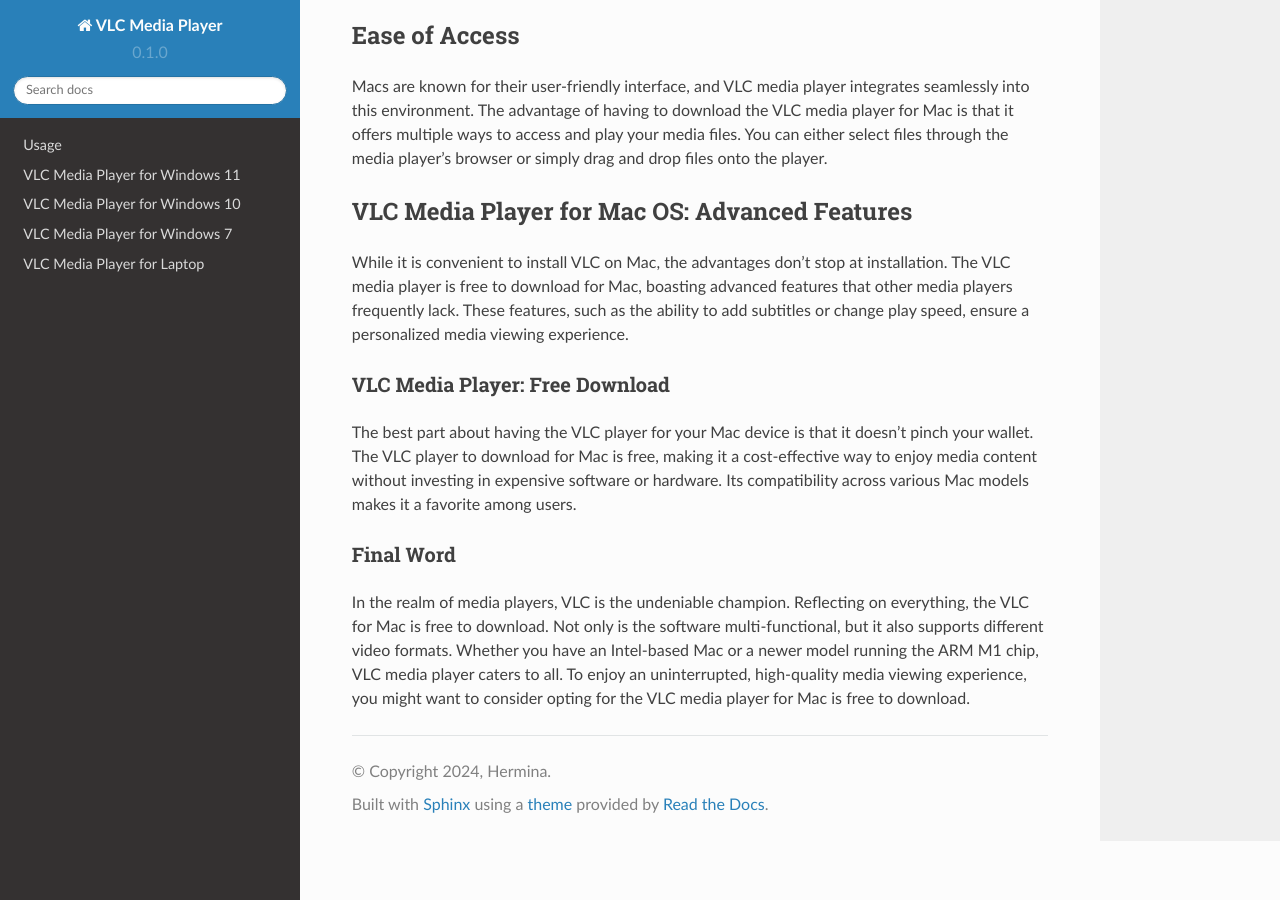
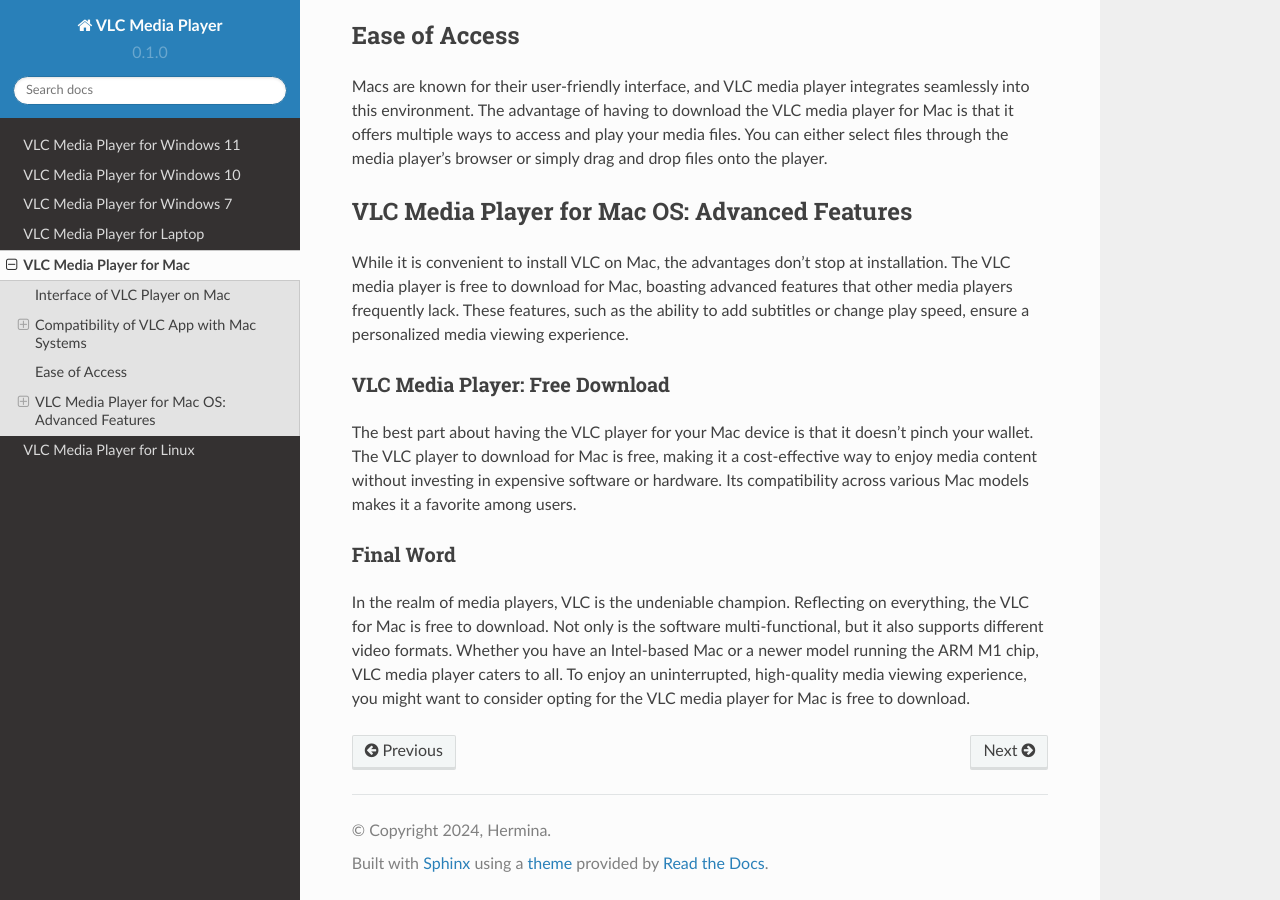
Before and after one commit to Herminial/vlc-media-player, a Sphinx documentation site: the page built from docs/source/macbook.rst, in a window 1280 px wide and 900 px high, scrolled down 1097 px. Built offline with Sphinx 7.4.7 and the Read the Docs theme 2.0.0, drawn with Linux system fonts in a browser that asks for light colours; pages that are not in the unit, such as notebooks, are missing from menus.

Commit message:
Update index.rst

```diff
--- a/docs/source/index.rst
+++ b/docs/source/index.rst
@@ -36,9 +36,9 @@
 --------
 
 .. toctree::
-   usage
-   API
    windows11
    windows10
    windows7
    laptop
+   macbook
+   linux
```
